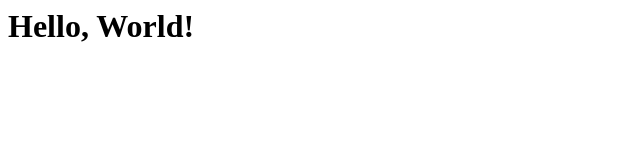
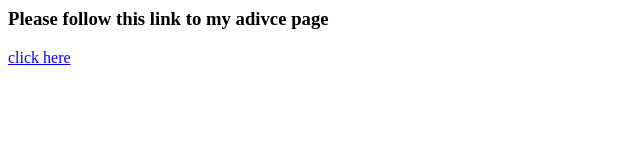
Before and after one commit to rmreynolds4/rmreynolds4.github.io, a plain HTML site: page index.html in a window 1280 px wide. Shown: the whole page, without its empty margins (0-640 px from the left). Drawn offline with Linux system fonts and the light colour scheme.

Commit message:
advice page

```diff
--- a/index.html
+++ b/index.html
@@ -1 +1,2 @@
-<h1>Hello, World!</h1>
+<h3>Please follow this link to my adivce page</h3>
+<a href="/Users/Owner/Documents/Skillcrush/skillcrush-104/advice/robertreynolds-advice.html">click here</a>
```
